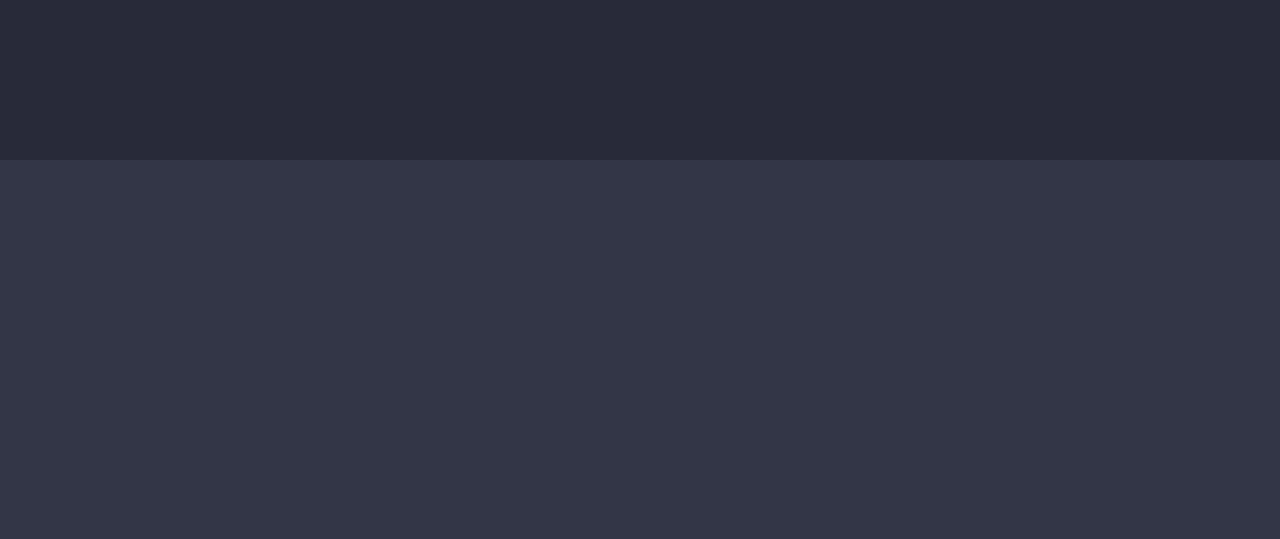
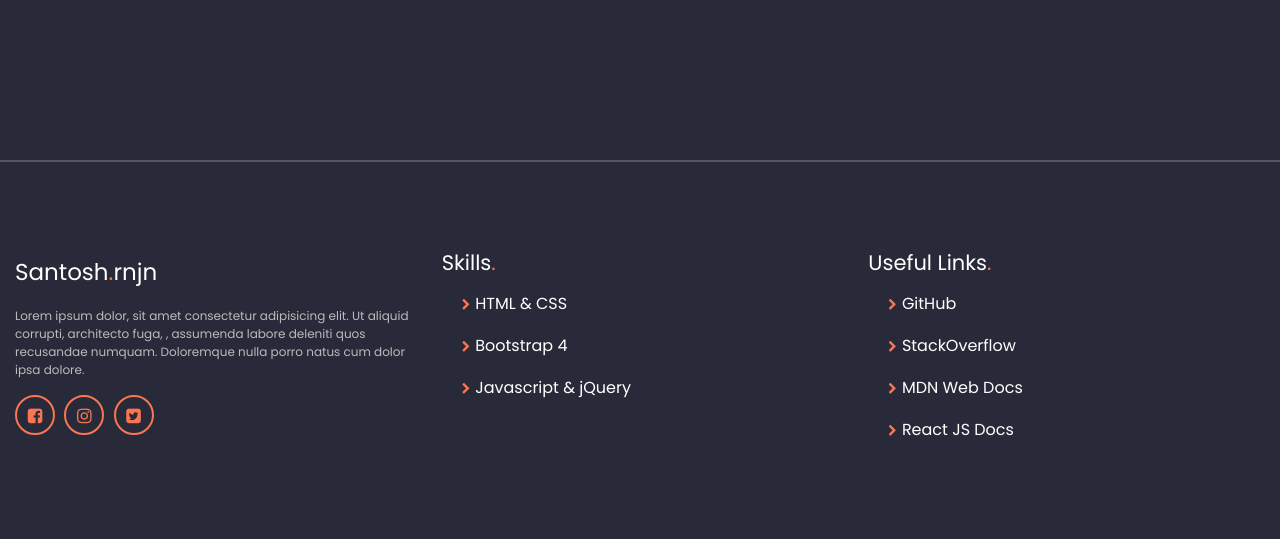
Before and after one commit to santoshrnjn/Dev-Portfolio, a plain HTML site: page index.html in a window 1280 px wide. Shown: the part 4252-4791 px from the top of the page. Before the commit the page ends 4412 px from the top, so only its background shows below. Drawn offline with nearby package versions, Linux system fonts and the light colour scheme; no server answers; a web font is replaced by a local one.

Commit message:
Completed Footer Section

```diff
--- a/Styles/index.css
+++ b/Styles/index.css
@@ -467,3 +467,70 @@ p {
     font-size: 40px;
   }
 }
+
+/* Footer Area */
+
+.footer-area {
+  background: #282a39;
+  border-top: 2px solid var(--border-color-for-form-inputs);
+  padding: 40px 0px;
+}
+.footer-area .navbar-brand {
+  font-size: 23px;
+}
+.footer-area p {
+  margin-top: 13px;
+  color: var(--secondary-color);
+  font-size: 12px;
+}
+.footer-area .logo-area .fa {
+  color: var(--pink);
+  font-size: 17px !important;
+  border: 2px solid var(--pink);
+  padding: 10px;
+  height: 40px;
+  width: 40px;
+  display: inline-block;
+  text-align: center;
+  justify-content: center;
+  border-radius: 100%;
+  margin-right: 5px;
+}
+.footer-area .logo-area .fa:hover {
+  animation: swing;
+  animation-duration: 0.5s;
+  background: white;
+}
+.footer-area .column .heading {
+  font-weight: 400 !important;
+  font-size: 21px !important;
+  color: white;
+}
+.footer-area .list-group .list-group-item {
+  margin: -3px 0px;
+  color: #fff;
+  transition: 0.5s !important;
+}
+.footer-area .list-group .list-group-item:hover i {
+  padding-right: 10px;
+}
+.footer-area .list-group .list-group-item i {
+  font-size: 12px;
+  color: var(--pink);
+  transition: 0.5s;
+  margin-right: 5px;
+}
+@media (max-width: 767px) and (min-width: 500px) {
+  .footer-area .links {
+    margin-bottom: 30px;
+  }
+  .footer-area .row .column .heading {
+    font-size: 17px !important;
+  }
+  .footer-area .list-group {
+    margin-bottom: 30px;
+  }
+  .footer-area .list-group .list-group-item {
+    margin-bottom: 30px;
+  }
+}
--- a/index.html
+++ b/index.html
@@ -396,6 +396,55 @@
         </div>
     </div>
 
+    <!-- Footer Section -->
+    <div class="footer-area">
+        <div class="container">
+            <div class="row py-5">
+                <div class="logo-area col-lg-4 col-md-4 col-sm-12 col-12">
+                    <a class="navbar-brand text-white" href="#">Santosh<span style="color:#f87652">.</span>rnjn</a>
+                    <p>Lorem ipsum dolor, sit amet consectetur adipisicing elit. Ut aliquid corrupti, architecto fuga,
+                        , assumenda labore deleniti quos recusandae numquam. Doloremque nulla porro
+                        natus cum dolor ipsa dolore.</p>
+                    <div class="links">
+                        <i class="fa fa-facebook-square animate-animated"></i>
+                        <i class="fa fa-instagram px-1 animate-animated"></i>
+                        <i class="fa fa-twitter-square animate-animated"></i>
+                    </div>
+                </div>
+                <div class="col-lg-4 col-md-4 col-sm-12 col-12 column">
+                    <h4 class="heading">Skills<span style="color:#f87652">.</span></h4>
+                    <ul class="list-group">
+                        <li class="list-group-item border-0 bg-transparent">
+                            <i class="fa fa-chevron-right"></i><span>HTML & CSS</span>
+                        </li>
+                        <li class="list-group-item border-0 bg-transparent">
+                            <i class="fa fa-chevron-right"></i><span>Bootstrap 4</span>
+                        </li>
+                        <li class="list-group-item border-0 bg-transparent">
+                            <i class="fa fa-chevron-right"></i><span>Javascript & jQuery</span>
+                        </li>
+                    </ul>
+                </div>
+                <div class="col-lg-4 col-md-4 col-sm-12 col-12 column">
+                    <h4 class="heading">Useful Links<span style="color:#f87652">.</span></h4>
+                    <ul class="list-group">
+                        <li class="list-group-item border-0 bg-transparent">
+                            <i class="fa fa-chevron-right"></i><span>GitHub</span>
+                        </li>
+                        <li class="list-group-item border-0 bg-transparent">
+                            <i class="fa fa-chevron-right"></i><span>StackOverflow</span>
+                        </li>
+                        <li class="list-group-item border-0 bg-transparent">
+                            <i class="fa fa-chevron-right"></i><span>MDN Web Docs</span>
+                        </li>
+                        <li class="list-group-item border-0 bg-transparent">
+                            <i class="fa fa-chevron-right"></i><span>React JS Docs</span>
+                        </li>
+                    </ul>
+                </div>
+            </div>
+        </div>
+    </div>
 
     <div id="particles-js"></div>
     <script src="https://cdn.jsdelivr.net/particles.js/2.0.0/particles.min.js"></script>
```
